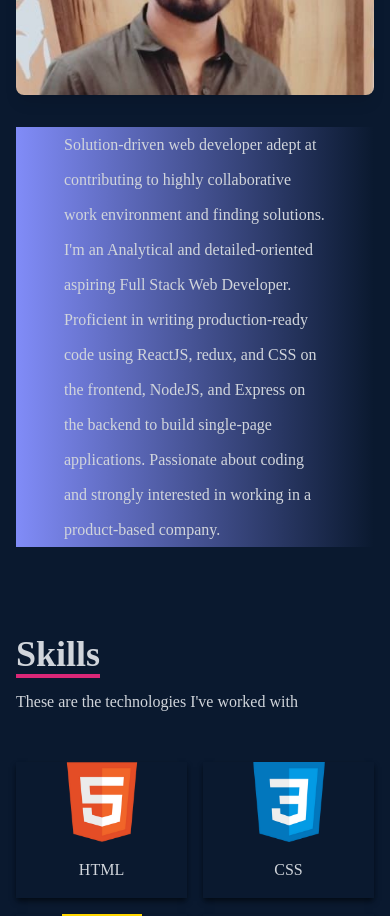
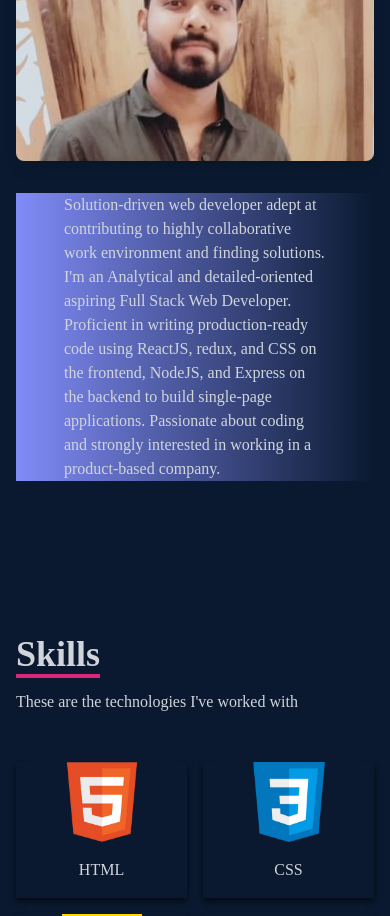
Before and after one commit to Surya9263/SuryaPortfolio, a React (Create React App) app: page / in a window 390 px wide. Shown: the part 1100-2016 px from the top of the page. Built offline with nearby package versions, Linux system fonts and the light colour scheme.

Commit message:
about section responsiveness

```diff
--- a/src/components/About.jsx
+++ b/src/components/About.jsx
@@ -15,7 +15,7 @@ const About = () => {
                         <img className='object-cover shadow-lg rounded-lg' src={image} alt="" />
                     </div>
                     <div style={{}}>
-                    <p style={{lineHeight:"35px"}} className="leading-snug  bg-gradient-to-r from-indigo-400 to-transparent  px-12 decoration-clone">Solution-driven web developer adept at contributing to highly collaborative work environment and finding solutions. I'm an Analytical and detailed-oriented aspiring Full Stack Web Developer. Proficient in writing production-ready code using ReactJS, redux, and CSS on the frontend, NodeJS, and Express on the backend to build single-page applications. Passionate about coding and strongly interested in working in a product-based company. </p>
+                    <p className="leading-6  bg-gradient-to-r from-indigo-400 to-transparent  px-12 decoration-clone sm:leading-9">Solution-driven web developer adept at contributing to highly collaborative work environment and finding solutions. I'm an Analytical and detailed-oriented aspiring Full Stack Web Developer. Proficient in writing production-ready code using ReactJS, redux, and CSS on the frontend, NodeJS, and Express on the backend to build single-page applications. Passionate about coding and strongly interested in working in a product-based company. </p>
                     </div>
         </div>
         </div>
```
